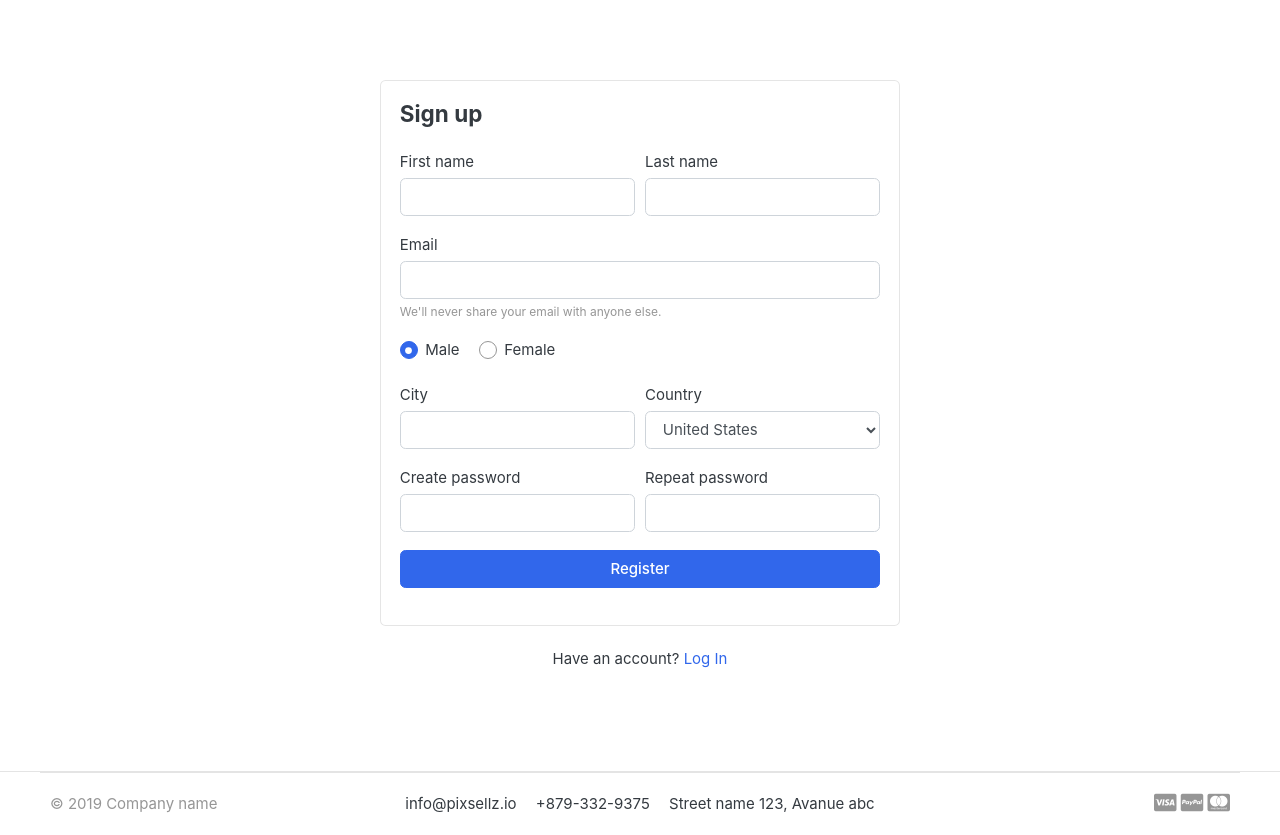
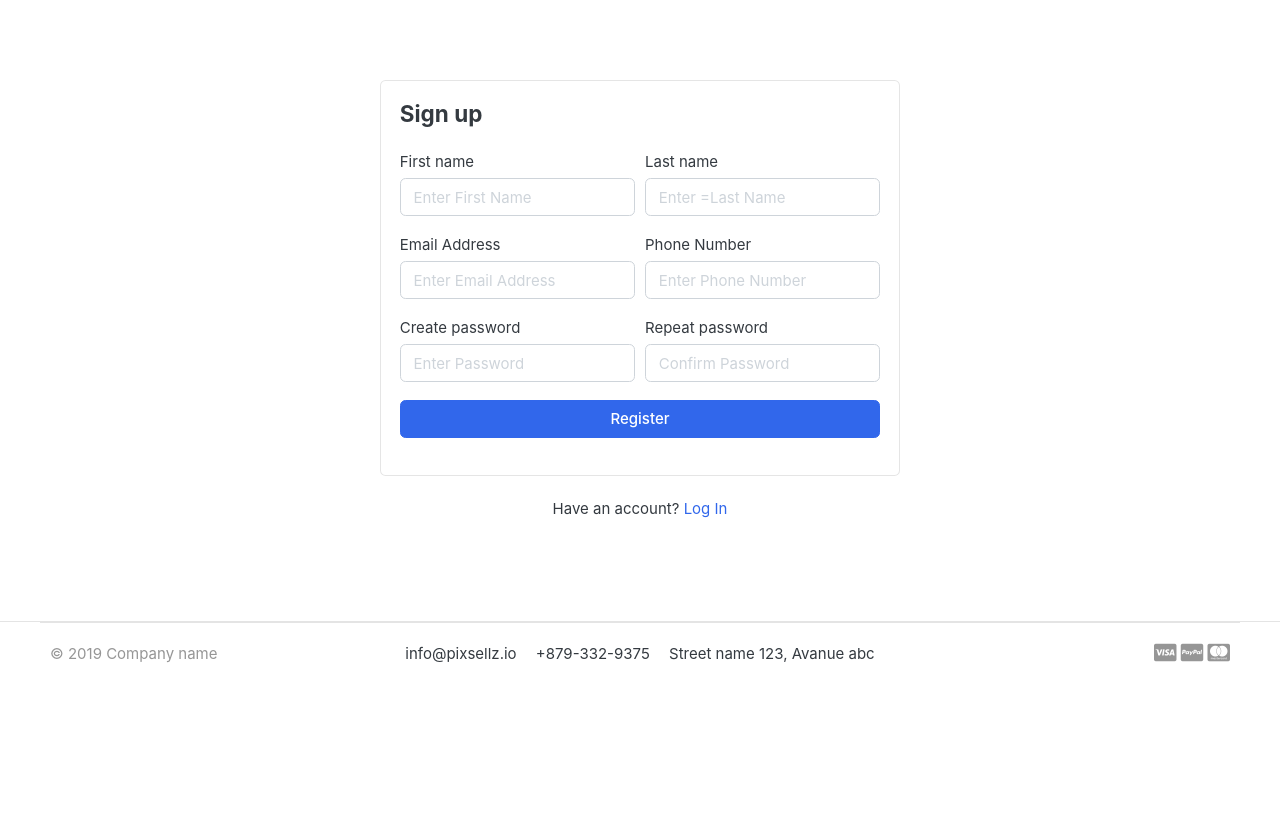
Before and after one commit to dahymond/ViewKart, a Django app: page /accounts/register/ in a window 1280 px wide. Shown: the part 118-953 px from the top of the page. After the commit the page ends 781 px from the top, so only its background shows below. Run offline with Django 3.2, Linux system fonts and the light colour scheme; data comes from the database, SQL or seed files in the repository; some libraries are stand-ins or nearby versions; some web fonts are replaced.

Commit message:
completed the user registration form

```diff
--- a/accounts/forms.py
+++ b/accounts/forms.py
@@ -3,6 +3,32 @@ from .models import Account
 
 
 class RegistrationForm(forms.ModelForm):
+    password = forms.CharField(widget=forms.PasswordInput(attrs={
+        'placeholder': 'Enter Password',
+    }))
+    confirm_password = forms.CharField(widget=forms.PasswordInput(attrs={
+        'placeholder': 'Confirm Password',
+    }))
+
     class Meta:
         model = Account
         fields = ['first_name', 'last_name', 'phone_number', 'email', 'password']
+
+    def __init__(self, *args, **kwargs):
+        super(RegistrationForm, self).__init__(*args, **kwargs)
+        self.fields['first_name'].widget.attrs['placeholder'] = 'Enter First Name'
+        self.fields['last_name'].widget.attrs['placeholder'] = 'Enter =Last Name'
+        self.fields['phone_number'].widget.attrs['placeholder'] = 'Enter Phone Number'
+        self.fields['email'].widget.attrs['placeholder'] = 'Enter Email Address'
+        for field in self.fields:
+         self.fields[field].widget.attrs['class'] = 'form-control'
+
+    def clean(self):
+       cleaned_data = super(RegistrationForm, self).clean()
+       password = cleaned_data.get('password')
+       confirm_password = cleaned_data.get('confirm_password')
+
+       if password != confirm_password:
+          raise forms.ValidationError(
+             "password does not match"
+          )
--- a/accounts/views.py
+++ b/accounts/views.py
@@ -1,14 +1,29 @@
 from django.shortcuts import render
 from .forms import RegistrationForm
+from .models import Account
 
 # Create your views here.
 def register(request):
-    form = RegistrationForm()
+    if request.method == 'POST':
+        form = RegistrationForm(request.POST)
+        if form.is_valid():
+            first_name = form.clean_data('first_name')
+            last_name = form.clean_data('last_name')
+            phone_number = form.clean_data('phone_number')
+            email = form.clean_data('email')
+            password = form.clean_data('password')
+            username = email.split("@")[0]
+
+            user = Account.objects.create_user(email=email, password=password, first_name=first_name, last_name=last_name, username=username)
+            user.phone_number = phone_number
+            user.save()
+    else:
+        form = RegistrationForm()
     context = {
         'form': form,
     }
 
-    return render(request, 'accounts/register.html')
+    return render(request, 'accounts/register.html', context)
 
 def login(request):
     return render(request, 'accounts/login.html')
--- a/templates/accounts/register.html
+++ b/templates/accounts/register.html
@@ -9,60 +9,41 @@
 	<div class="card mx-auto" style="max-width:520px; margin-top:40px;">
       <article class="card-body">
 		<header class="mb-4"><h4 class="card-title">Sign up</h4></header>
+		{{ form.email.errors }}
+		{{ form.non_field_errors}}
 		<form action="{%url 'register' %}" method="POST">
 			    {% csrf_token %}
 
-			    {{ form.as_p }}
 				<div class="form-row">
 					<div class="col form-group">
 						<label>First name</label>
-					  	<input type="text" class="form-control" placeholder="">
+					  	{{ form.first_name }}
 					</div> <!-- form-group end.// -->
 					<div class="col form-group">
 						<label>Last name</label>
-					  	<input type="text" class="form-control" placeholder="">
+						{{ form.last_name }}
 					</div> <!-- form-group end.// -->
 				</div> <!-- form-row end.// -->
-				<div class="form-group">
-					<label>Email</label>
-					<input type="email" class="form-control" placeholder="">
-					<small class="form-text text-muted">We'll never share your email with anyone else.</small>
-				</div> <!-- form-group end.// -->
-				<div class="form-group">
-					<label class="custom-control custom-radio custom-control-inline">
-					  <input class="custom-control-input" checked="" type="radio" name="gender" value="option1">
-					  <span class="custom-control-label"> Male </span>
-					</label>
-					<label class="custom-control custom-radio custom-control-inline">
-					  <input class="custom-control-input" type="radio" name="gender" value="option2">
-					  <span class="custom-control-label"> Female </span>
-					</label>
-				</div> <!-- form-group end.// -->
+
 				<div class="form-row">
 					<div class="form-group col-md-6">
-					  <label>City</label>
-					  <input type="text" class="form-control">
+					  <label>Email Address</label>
+					  {{ form.email }}
+
 					</div> <!-- form-group end.// -->
 					<div class="form-group col-md-6">
-					  <label>Country</label>
-					  <select id="inputState" class="form-control">
-					    <option> Choose...</option>
-					      <option>Uzbekistan</option>
-					      <option>Russia</option>
-					      <option selected="">United States</option>
-					      <option>India</option>
-					      <option>Afganistan</option>
-					  </select>
+					  <label>Phone Number</label>
+					  {{ form.phone_number }}
 					</div> <!-- form-group end.// -->
 				</div> <!-- form-row.// -->
 				<div class="form-row">
 					<div class="form-group col-md-6">
 						<label>Create password</label>
-					    <input class="form-control" type="password">
+					    {{ form.password }}
 					</div> <!-- form-group end.// -->
 					<div class="form-group col-md-6">
 						<label>Repeat password</label>
-					    <input class="form-control" type="password">
+					    {{ form.confirm_password }}
 					</div> <!-- form-group end.// -->
 				</div>
 			    <div class="form-group">
```
